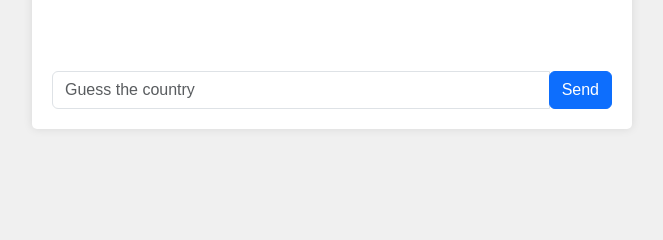
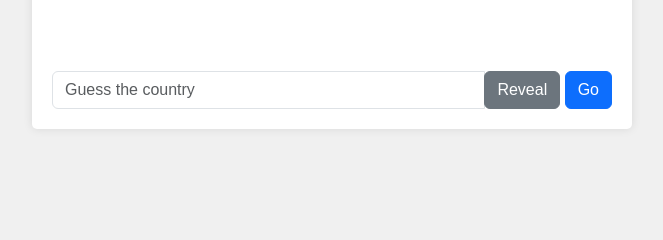
Before and after one commit to Satyajit-2003/Flag-Guess-Game, a Flask app: template app/templates/index.html in a window 1280 px wide. Shown: the part 518-758 px from the top of the page, without its empty margins (308-971 px from the left). Run offline with Flask 3, Linux system fonts and the light colour scheme; the template is opened without the code that fills it, so the values that code supplies are empty; some libraries are stand-ins or nearby versions.

Commit message:
Add reveal button to game.js and update send button text in index.html

```diff
--- a/app/static/js/game.js
+++ b/app/static/js/game.js
@@ -71,3 +71,9 @@ function end() {
   socket.emit("connect");
 }
 document.getElementById("end-button").addEventListener("click", end);
+
+// Reveals the answer
+function reveal() {
+  socket.emit("answer", { answer: "reveal" });
+}
+document.getElementById("reveal-button").addEventListener("click", reveal);
--- a/app/templates/index.html
+++ b/app/templates/index.html
@@ -37,7 +37,8 @@
         <div class="input-group">
             <input type="text" class="form-control" id="guess-input" placeholder="Guess the country">
             <div class="input-group-append">
-                <button class="btn btn-primary" id="send-button">Send</button>
+                <button class="btn btn-secondary" id="reveal-button">Reveal</button>
+                <button class="btn btn-primary" id="send-button">Go</button>
             </div>
         </div>
     </div>
```
